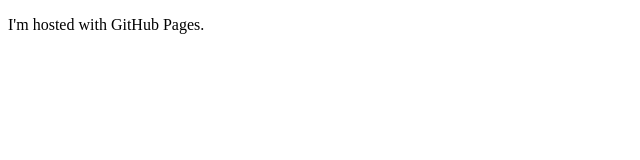
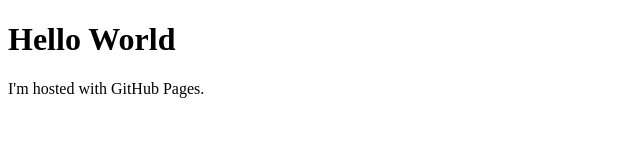
Before and after one commit to eyewantcoffee/eyewantcoffee.github.io, a plain HTML site: page index.html in a window 1280 px wide. Shown: the whole page, without its empty margins (0-640 px from the left). Drawn offline with Linux system fonts and the light colour scheme.

Commit message:
Update index.html

```diff
--- a/index.html
+++ b/index.html
@@ -1,7 +1,7 @@
 <!DOCTYPE html>
 <html>
 <body>
-<h1Hello World</h1?>
+<h1>Hello World</h1>
 <p>I'm hosted with GitHub Pages.</p>
 </body>
 </html>
```
